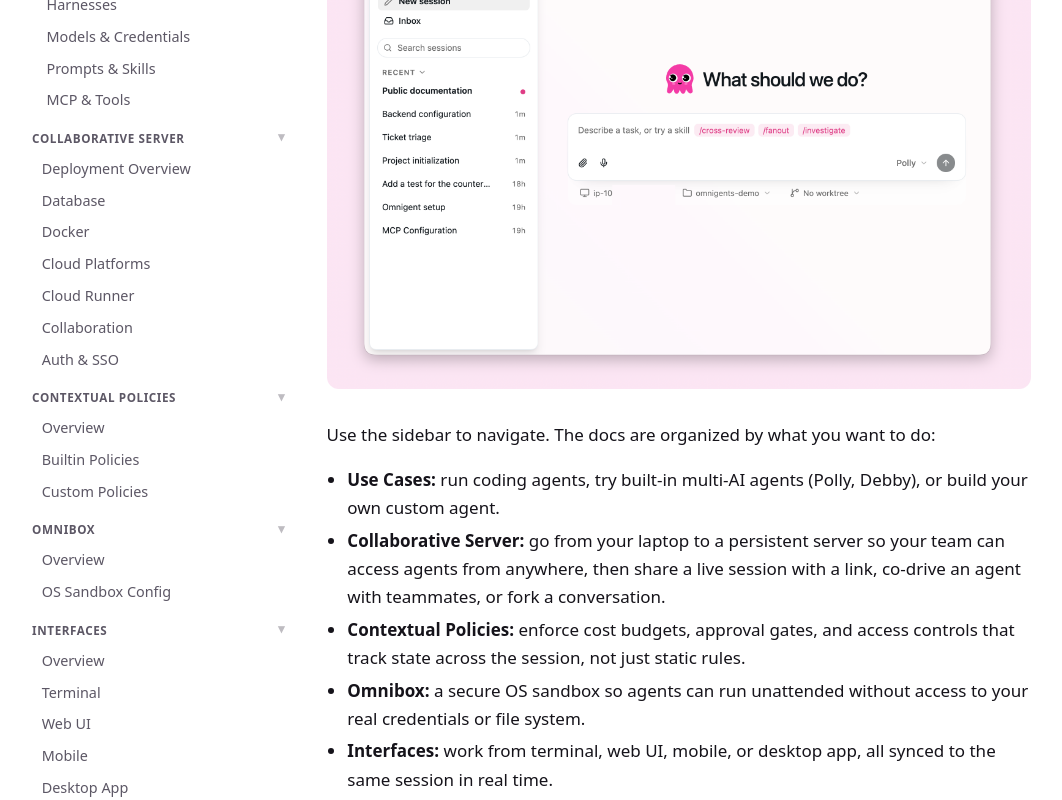
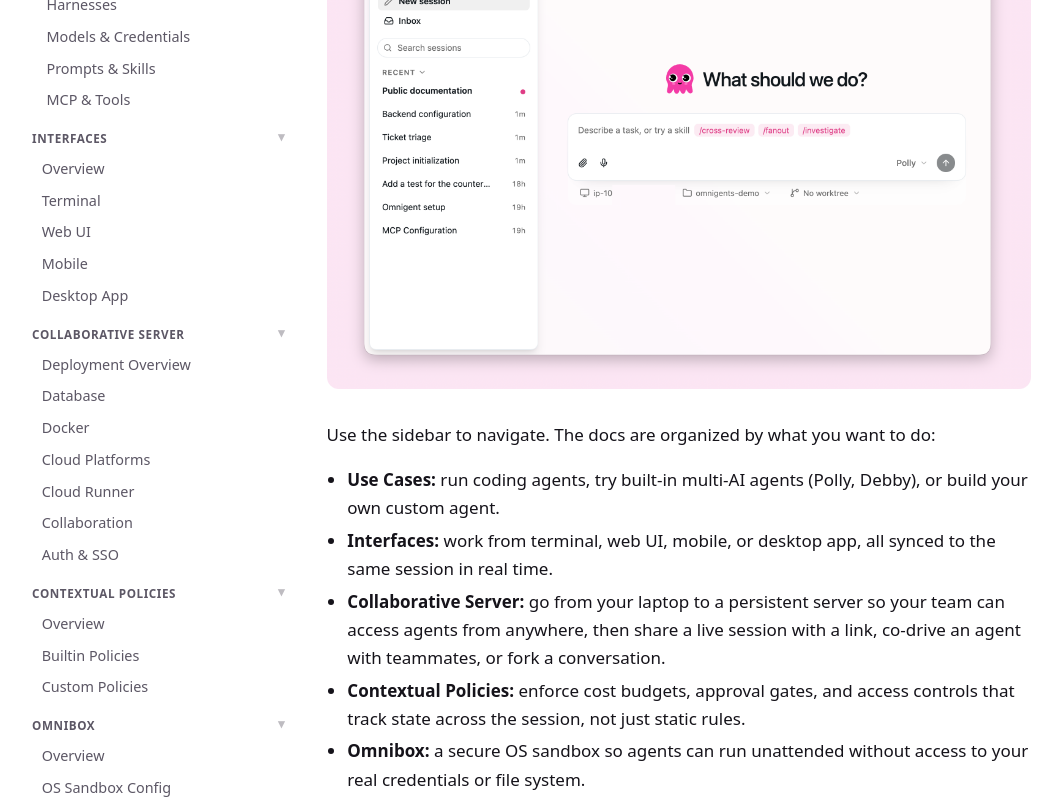
Before and after one commit to omnigent-ai/omnigent-site, a Next.js app: page /docs in a window 1280 px wide. Shown: the part 340-1140 px from the top of the page, without its empty margins (106-1168 px from the left). Built offline with nearby package versions, Linux system fonts and the light colour scheme.

Commit message:
docs: move Interfaces after Use Cases in sidebar
Co-authored-by: Isaac

```diff
--- a/app/docs/page.js
+++ b/app/docs/page.js
@@ -21,10 +21,10 @@ export default function Page() {
       </p>
       <ul>
         <li><strong>Use Cases:</strong> run coding agents, try built-in multi-AI agents (Polly, Debby), or build your own custom agent.</li>
+        <li><strong>Interfaces:</strong> work from terminal, web UI, mobile, or desktop app, all synced to the same session in real time.</li>
         <li><strong>Collaborative Server:</strong> go from your laptop to a persistent server so your team can access agents from anywhere, then share a live session with a link, co-drive an agent with teammates, or fork a conversation.</li>
         <li><strong>Contextual Policies:</strong> enforce cost budgets, approval gates, and access controls that track state across the session, not just static rules.</li>
         <li><strong>Omnibox:</strong> a secure OS sandbox so agents can run unattended without access to your real credentials or file system.</li>
-        <li><strong>Interfaces:</strong> work from terminal, web UI, mobile, or desktop app, all synced to the same session in real time.</li>
       </ul>
     </>
   );
--- a/components/DocsSidebarFull.js
+++ b/components/DocsSidebarFull.js
@@ -38,6 +38,16 @@ const SECTIONS = [
     ],
   },
   {
+    title: "Interfaces",
+    pages: [
+      { href: "/docs/interact/overview", label: "Overview" },
+      { href: "/docs/interact/terminal", label: "Terminal" },
+      { href: "/docs/interact/web-ui", label: "Web UI" },
+      { href: "/docs/interact/mobile", label: "Mobile" },
+      { href: "/docs/interact/desktop", label: "Desktop App" },
+    ],
+  },
+  {
     title: "Collaborative Server",
     pages: [
       { href: "/docs/deploy/overview", label: "Deployment Overview" },
@@ -62,16 +72,6 @@ const SECTIONS = [
     pages: [
       { href: "/docs/omnibox", label: "Overview" },
       { href: "/docs/policies/os-sandbox", label: "OS Sandbox Config" },
-    ],
-  },
-  {
-    title: "Interfaces",
-    pages: [
-      { href: "/docs/interact/overview", label: "Overview" },
-      { href: "/docs/interact/terminal", label: "Terminal" },
-      { href: "/docs/interact/web-ui", label: "Web UI" },
-      { href: "/docs/interact/mobile", label: "Mobile" },
-      { href: "/docs/interact/desktop", label: "Desktop App" },
     ],
   },
 ];
```
